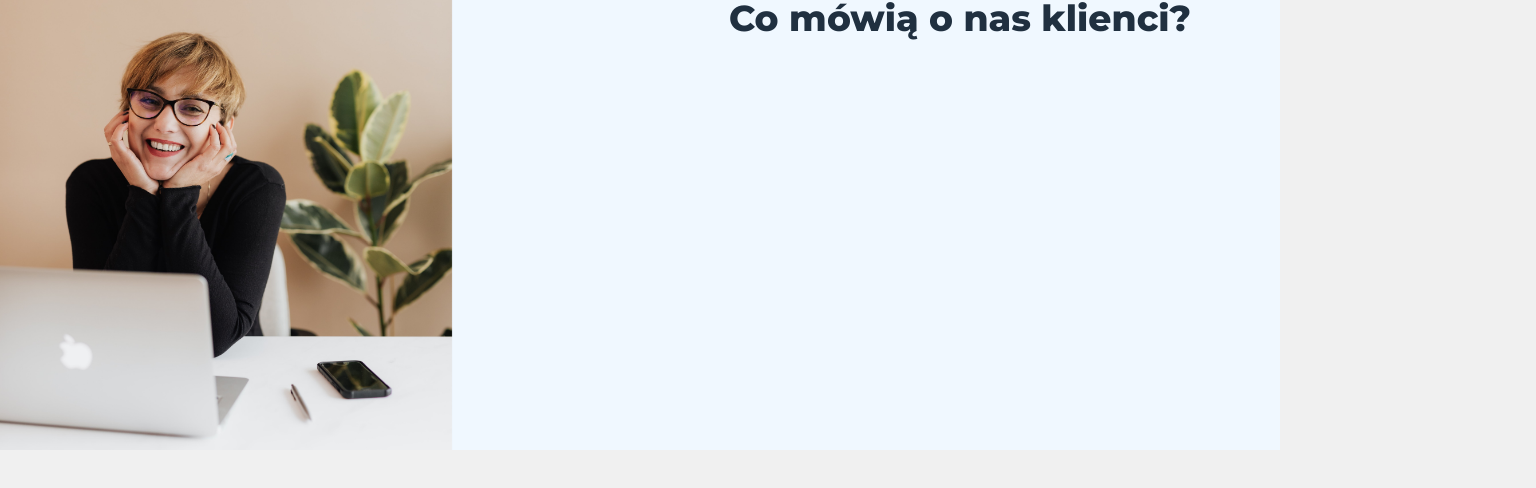
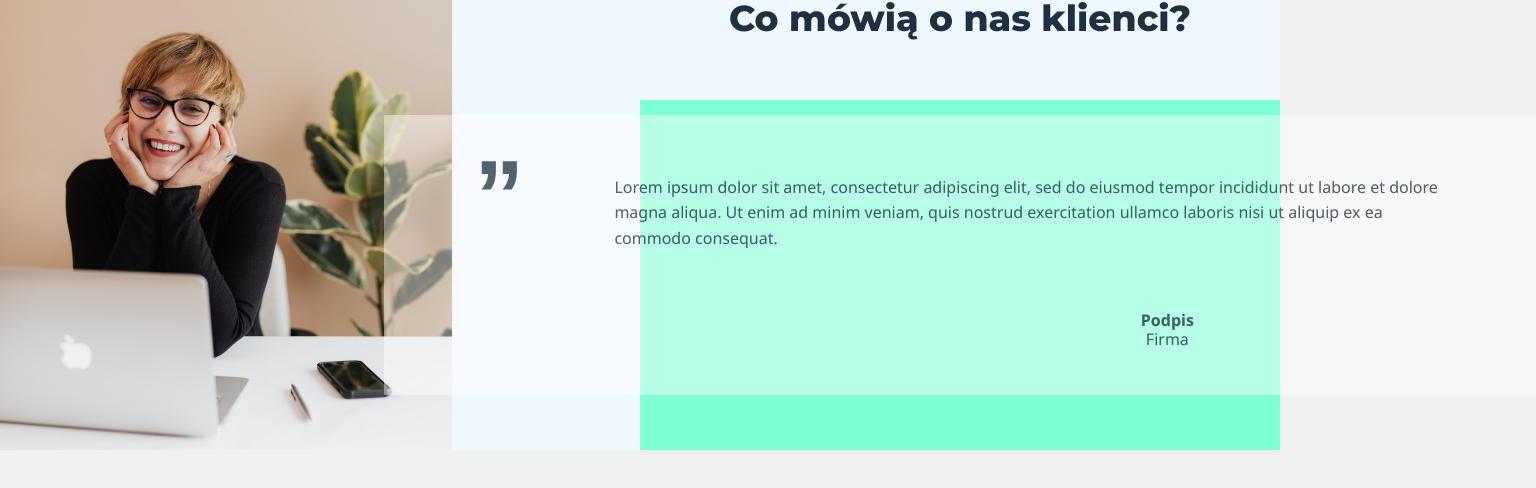
Before and after one commit to RafWiel/Demo-Homepage, a React (Vite) app: page / in a window 1280 px wide. Shown: the part 2304-2792 px from the top of the page, 1536 px wide, since content can reach past the window. Before the commit the page ends 2754 px from the top, so only its background shows below. Built offline with nearby package versions, Linux system fonts and the light colour scheme.

Commit message:
Add CardSlider

```diff
--- a/src/assets/app.css
+++ b/src/assets/app.css
@@ -74,6 +74,9 @@ body {
   -moz-osx-font-smoothing: grayscale;
 }
 
+.bold {
+  font-weight: 600;
+}
 
 /* #root {
   max-width: 1280px;
--- /dev/null
+++ b/src/assets/home/card-slider.css
@@ -0,0 +1,44 @@
+@import '../fonts.css';
+@import '../keyframes.css';
+
+.cs-container {
+    width: 100%;
+    height: 70%;
+    display: flex;
+    justify-content: center;
+    align-items: center;
+    overflow: hidden;
+
+    background-color: aquamarine;
+  }
+
+.cs-card {
+    position: absolute;
+    width: 70%;
+    height: 40vh;
+    padding-bottom: 5vh;
+}
+
+.bottom {
+    z-index: 0;
+}
+
+.top {
+    z-index: 1;
+}
+
+.hidden, .hidden-top {
+    opacity: 0.5; /* uwaga */
+}
+
+@media (max-width: 1280px) {
+    .cs-card {
+        width: 90%;
+    }
+}
+
+@media (max-width: 960px) {
+    .cs-card {
+        padding-bottom: 0;
+    }
+}
--- /dev/null
+++ b/src/assets/home/client-quote-card.css
@@ -0,0 +1,45 @@
+@import '../fonts.css';
+@import '../keyframes.css';
+
+.cqc-container {
+    display: flex;
+    height: 100%;
+    background-color: #ffffff80;
+    color: #203040;
+}
+
+.cqc-left-section {
+    width: 20%;
+    font-family: sans-serif;
+    font-weight: 600;
+    font-size: 100px;
+    text-align: center;
+}
+
+.cqc-right-section {
+    width: 80%;
+    height: 100%;
+}
+
+.cqc-text {
+    display: flex;
+    height: 70%;
+    padding-right: 10%;
+    align-items: center;
+    font-family: 'Segoe UI', Tahoma, Geneva, Verdana, sans-serif;
+    font-size: 16px;
+}
+
+.cqc-signature-container {
+    height: 30%;
+    font-family: 'Segoe UI', Tahoma, Geneva, Verdana, sans-serif;
+    font-size: 16px;
+    line-height: 1.2em;
+
+}
+
+.cqc-signature {
+    width: 50%;
+    margin-left: 35%;
+    text-align: center;
+}
--- a/src/assets/home/main-panel.css
+++ b/src/assets/home/main-panel.css
@@ -8,7 +8,6 @@
     position: relative;
     display: flex;
     width: 80%;
-    height: 500px;
     flex-wrap: no-wrap;
     margin: auto;
     margin-top: 5%;
@@ -90,7 +89,7 @@
     }
   }
 
-  @media (max-width: 960px) {
+@media (max-width: 960px) {
     :root {
         --list-slide-up: 55%;
     }
@@ -130,7 +129,7 @@
     }
   }
 
-  @media (max-width: 600px) {
+@media (max-width: 600px) {
     .mp-right-section {
         width: 100%;
         height: 400px;
--- a/src/assets/home/social-proof-panel.css
+++ b/src/assets/home/social-proof-panel.css
@@ -4,8 +4,7 @@
     width: 80%;
     display: flex;
     flex-wrap: no-wrap;
-    margin: auto;
-    margin-top: 5%;
+    margin: 5% auto 5% auto;
 
     background-color: aliceblue;
 }
@@ -43,11 +42,6 @@
     text-align: center;
     margin-top: 5vh;
     width: 100%;
-}
-
-.spp-card-slider {
-    overflow: hidden;
-    height: 70%;
 }
 
 @media (max-width: 1280px) {
--- /dev/null
+++ b/src/components/home/CardSlider.tsx
@@ -0,0 +1,17 @@
+import '../../assets/home/card-slider.css';
+import ClientQuoteCard from './ClientQuoteCard';
+
+const CardSlider = () => {
+    return (
+        <div className="cs-container">
+            <div className="cs-card top hidden-top">
+                <ClientQuoteCard />
+            </div>
+            <div className="cs-card bottom hidden">
+                <ClientQuoteCard />
+            </div>
+        </div>
+    );
+}
+
+export default CardSlider;
--- /dev/null
+++ b/src/components/home/ClientQuoteCard.tsx
@@ -0,0 +1,20 @@
+import '../../assets/home/client-quote-card.css';
+
+const ClientQuoteCard = () => {
+    return (
+        <div className="cqc-container">
+            <div className="cqc-left-section">”</div>
+            <div className="cqc-right-section">
+            <div className="cqc-text">Lorem ipsum dolor sit amet, consectetur adipiscing elit, sed do eiusmod tempor incididunt ut labore et dolore magna aliqua. Ut enim ad minim veniam, quis nostrud exercitation ullamco laboris nisi ut aliquip ex ea commodo consequat.</div>
+                <div className="cqc-signature-container">
+                    <div className="cqc-signature">
+                        <div className="bold">Podpis</div>
+                        Firma
+                    </div>
+                </div>
+            </div>
+        </div>
+    );
+}
+
+export default ClientQuoteCard;
--- a/src/components/home/SocialProofPanel.tsx
+++ b/src/components/home/SocialProofPanel.tsx
@@ -1,5 +1,6 @@
 import '../../assets/home/social-proof-panel.css';
 import { useInView } from 'react-intersection-observer';
+import CardSlider from './CardSlider';
 
 const SocialProofPanel = () => {
     const { ref, inView } = useInView({
@@ -19,7 +20,7 @@ const SocialProofPanel = () => {
                         Co mówią o nas klienci?
                     </div>
                 </div>
-                {/* <card-slider ref="cardSlider" class="spp-card-slider"/> */}
+                <CardSlider />
             </div>
         </div>
     );
```
Also changed, not shown: src/pages/Home.tsx (line endings or trailing spaces).
